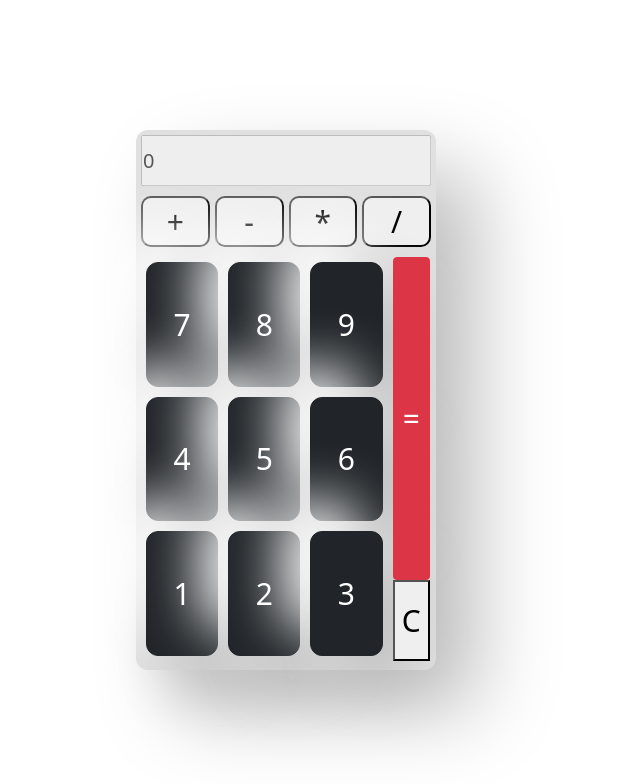
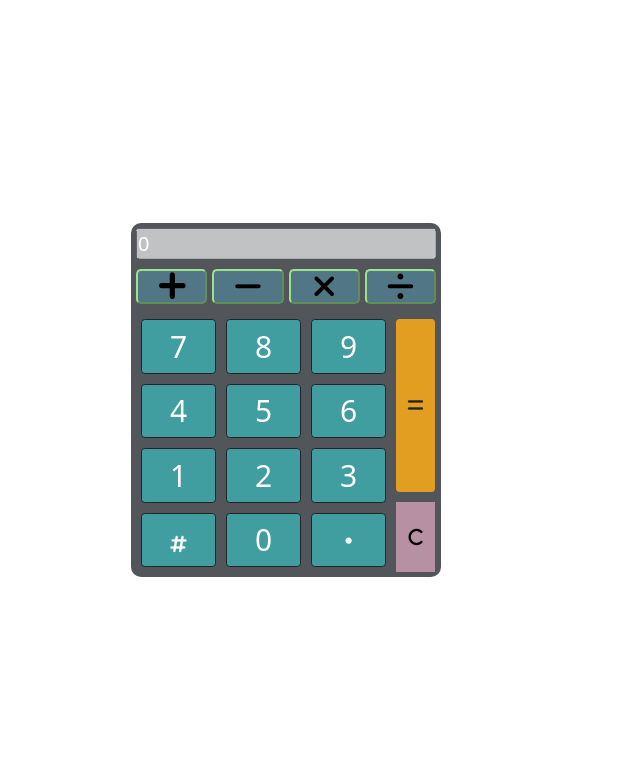
Before and after one commit to Hosam89/Calc, a website: page src/index.html in a window 1280 px wide. Shown: the whole page, without its empty margins (354-994 px from the left). Drawn offline with nearby package versions, Linux system fonts and the light colour scheme.

Commit message:
production ready

```diff
--- a/src/function.js
+++ /dev/null
@@ -1,28 +0,0 @@
-
-
-
-const calc = (operation , ...num)=> {
-    let result;
-    switch (operation) {
-        case "+":
-           result = add(...num)
-            break;
-        case "-":
-            result =  sub(...num)
-            break;
-        case "*":
-            result =  multi(...num).toFixed(3)
-            break;
-         case "/":
-             result =   geteilt(...num).toFixed(3)
-             break;
-
-        default:
-            `please enter Vlaid Numbers`
-            break;
-    }
-    return result
-}
-
-
- console.log(calc("/" , 4 , 16));
--- a/src/index.html
+++ b/src/index.html
@@ -7,6 +7,7 @@
     <meta name="viewport" content="width=device-width, initial-scale=1.0">
     <link rel="stylesheet" href="./style/style.css">
     <link rel="shortcut icon" href="./images/calculator-solid.svg" type="image/x-icon">
+    <script src="https://kit.fontawesome.com/1bf4a50a48.js" crossorigin="anonymous"></script>
     <title>Calculator</title>
 </head>
 
@@ -14,14 +15,13 @@
     <div class="wrapper d-flex justify-content-center align-items-center">
         <div class="calcBody d-flex flex-column gap-3">
             <div class="outPut d-flex flex-column gap-1">
-
                 <input type="text" id="result" value="0" disabled>
             </div>
             <div class="buttons d-flex gap-2 justify-content-center">
-                <div><button class="functionButton plus" value="+">+</button> </div>
-                <div><button class="functionButton minus" value="-">-</button> </div>
-                <div><button class="functionButton multi" value="*">*</button> </div>
-                <div><button class="functionButton divid" value="/">/</button> </div>
+                <div><button class="functionButton plus" value="+"><i class="fa-solid fa-plus"></i></button> </div>
+                <div><button class="functionButton minus" value="-"><i class="fa-solid fa-minus"></i></button> </div>
+                <div><button class="functionButton multi" value="*"><i class="fa-solid fa-xmark"></i></button> </div>
+                <div><button class="functionButton divid" value="/"><i class="fa-solid fa-divide"></i></button> </div>
             </div>
             <div class="panal d-flex gap-2">
                 <div class="numbers">
@@ -40,9 +40,18 @@
                         <div><button class="numericButton btn btn-dark two" value="2">2</button></div>
                         <div><button class="numericButton btn btn-dark three" value="3">3</button></div>
                     </div>
+                    <div class="box d-flex">
+                        <div><button class="numericButton btn btn-dark " value="#"><i
+                                    class="fa-solid fa-hashtag"></i></button></div>
+                        <div><button class="numericButton btn btn-dark " value="0">0</button></div>
+                        <div><button class="numericButton btn btn-dark " value="."><i
+                                    class="fa-solid fa-circle"></i></button></div>
+                    </div>
                 </div>
-                <div class="equal"><button class="functionButton result btn btn-danger" value="=">=</button>
-                    <button class="functionButton clear" value="C">C</button></div>
+                <div class="equal">
+                    <button class="functionButton result btn" value="="><i class="fa-solid fa-equals"></i></button>
+                    <button class="functionButton clear" value="C"><i class="fa-solid fa-c"></i></button>
+                </div>
             </div>
         </div>
     </div>
--- a/src/index.js
+++ b/src/index.js
@@ -19,7 +19,7 @@ window.addEventListener("DOMContentLoaded", function () {
 
   const functionButtons = document.querySelectorAll(".functionButton");
 
-  const functionButtonPressed = function () {
+  const functionButtonPressed = function (event) {
     const functionPressed = event.target.value;
 
     switch (functionPressed) {
--- a/src/style.sass
+++ b/src/style.sass
@@ -11,28 +11,35 @@ body
     width: 100%
     height: 100%
     .calcBody
-        width: 30rem
-        height: 54rem
-        border-radius: 12px
-        background: #e0e0e0
-        box-shadow: 41px 41px 82px #bebebe,-41px -41px 82px #ffffff
+        background-color: #525559
         padding: .5rem
+        border-radius: 10px
         .outPut
             height: 10%
             input
                 width: 100%
                 height: 100%
                 font-size: 2rem
+                color: white
         .buttons
             width: 100%
             height: 10%
             div
                 width: 24%
+                height: 100%
                 button
                     width: 100%
                     height: 100%
-                    font-size: 3rem
-                    border-radius: 10px
+                    font-size: 5rem
+                    border-radius: 5px
+                    display: flex
+                    justify-content: center
+                    align-items: center
+                    background-color: #517786
+                    border-color: #9BE289
+                    i
+                        color: black
+                        font-family: fontawesome, sans-serif
         .panal
             height: 80%
             .numbers
@@ -48,22 +55,36 @@ body
                             width: 100%
                             height: 100%
                             font-size: 3rem
-                            border-radius: 12px
-                            // background: #e0e0e0
-                            box-shadow: 28px 28px 56px #bebebe,-28px -28px 56px #ffffff
+                            background-color: #409DA0
+                            &[value="."]
+                                font-size: 10px
                             &:hover
                                 color: black
                                 border-radius: 8px
                                 background: linear-gradient(145deg, #cacaca, #f0f0f0)
-                                box-shadow: 28px 28px 56px #bebebe,-28px -28px 56px #ffffff
+
             .equal
                 width: 13%
-                height: 99%
+                padding-top: .5rem
+                display: flex
+                flex-direction: column
+                justify-content: space-evenly
+                gap: 1rem
+                button
+                    display: flex
+                    justify-content: center
+                    align-items: center
+                    border: none
+                    border-collapse: none
                 .result
+                    background-color: #E29E21
+                    text-align: left
                     width: 100%
-                    height: 80%
+                    height: 15rem
                     font-size: 3rem
+                    flex-grow: 3
                 .clear
                     width: 100%
-                    height: 20%
+                    height: 7rem
                     font-size: 3rem
+                    background-color: #B791A3
```
Also changed, not shown: src/style/style.css, 1 other file.
